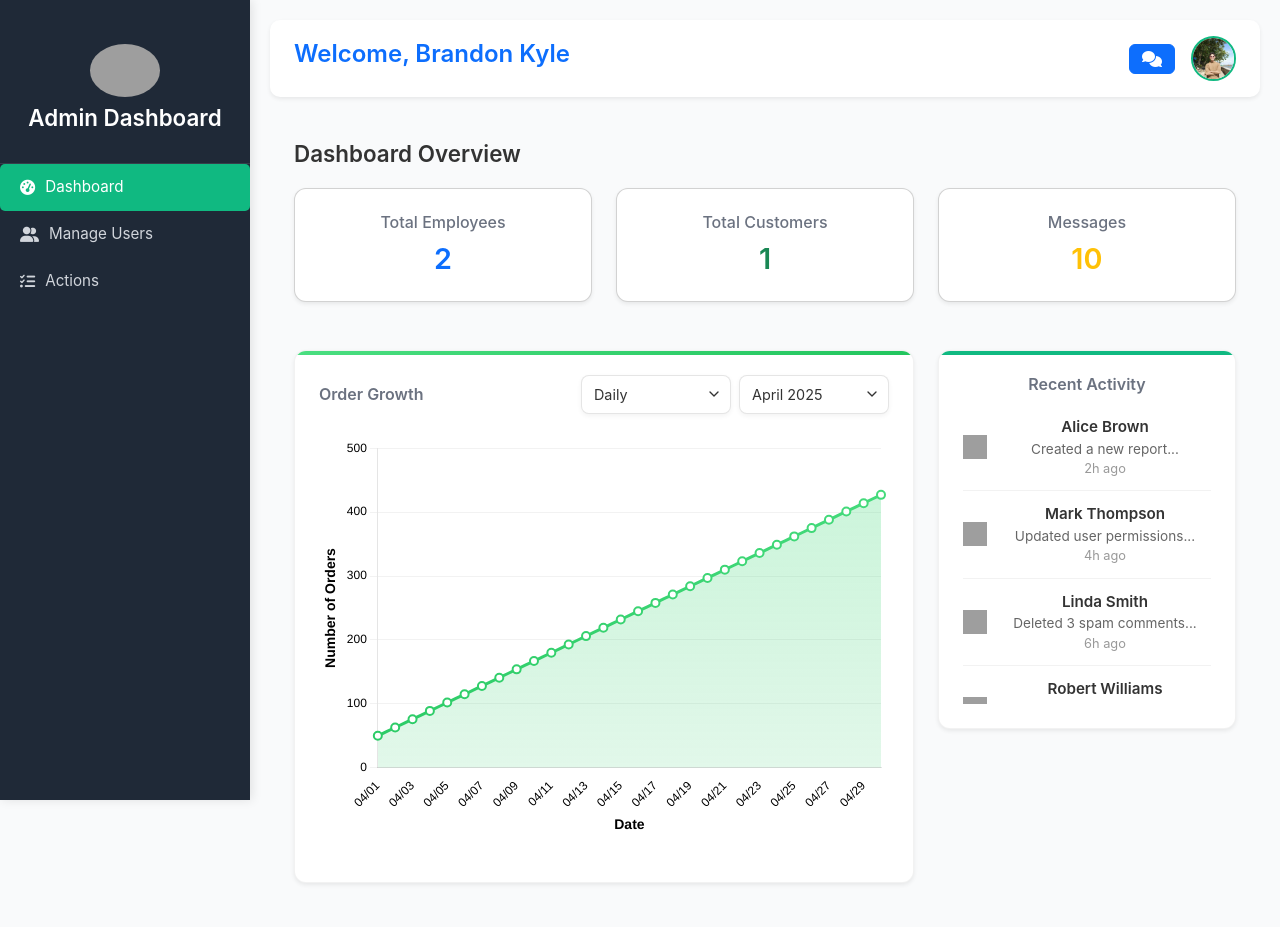
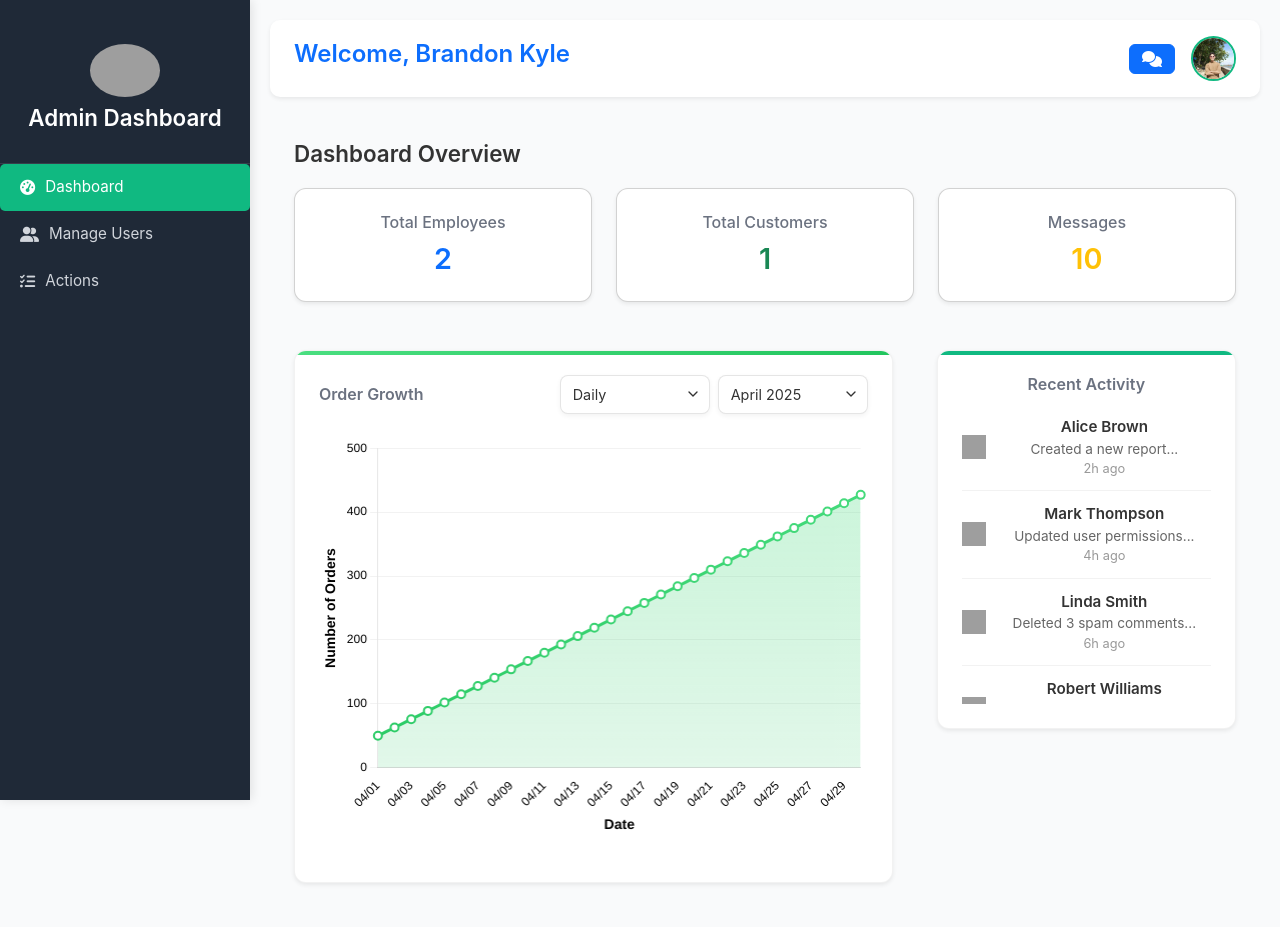
Before and after one commit to GazerBeamz/Green-Thumb-Garden, a PHP site: page /admin/admin_dashboard.php in a window 1280 px wide. Run offline with PHP 8.4, Linux system fonts and the light colour scheme; a user stored in the database is signed in; data comes from the database, SQL or seed files in the repository; grey boxes are pictures that could not be loaded.

Commit message:
Fix the admin dashboard line graph styles

```diff
--- a/admin/admin_dashboard.php
+++ b/admin/admin_dashboard.php
@@ -141,8 +141,8 @@ if ($_SERVER['REQUEST_METHOD'] === 'POST' && isset($_POST['action']) && $_POST['
                 </div>
             </div>
 
-            <!-- Order Growth Line Graph and Recent Activity (Hidden on Small Screens) -->
-            <div class="row g-4 mt-4 d-none d-lg-flex" id="analytics-section">
+            <!-- Order Growth Line Graph and Recent Activity -->
+            <div class="row g-4 mt-4" id="analytics-section">
                 <!-- Line Graph -->
                 <div class="col-lg-8 col-md-12">
                     <div class="card shadow-sm p-4 order-stats-card">
--- a/assets/css/admin_dashboard.css
+++ b/assets/css/admin_dashboard.css
@@ -487,6 +487,7 @@ header h1 {
   position: relative;
   overflow: hidden;
   box-shadow: 0 4px 20px rgba(0, 0, 0, 0.05);
+  flex-grow: 1; /* Allow the card to grow and fill available space */
 }
 
 .order-stats-card::before {
@@ -547,7 +548,8 @@ header h1 {
 
 .chart-container {
   position: relative;
-  height: 400px;
+  height: 400px; /* Keep the height as is */
+  width: 100%; /* Ensure it takes the full width of its container */
   max-height: 400px;
   margin-bottom: 20px;
 }
@@ -906,3 +908,16 @@ button.btn-refresh:hover {
     max-height: 150px;
   }
 }
+
+#analytics-section {
+  display: flex;
+  gap: 20px;
+}
+
+#analytics-section .col-lg-8 {
+  flex: 2; /* Make the graph section wider */
+}
+
+#analytics-section .col-lg-4 {
+  flex: 1; /* Keep the Recent Activity section smaller */
+}
```
